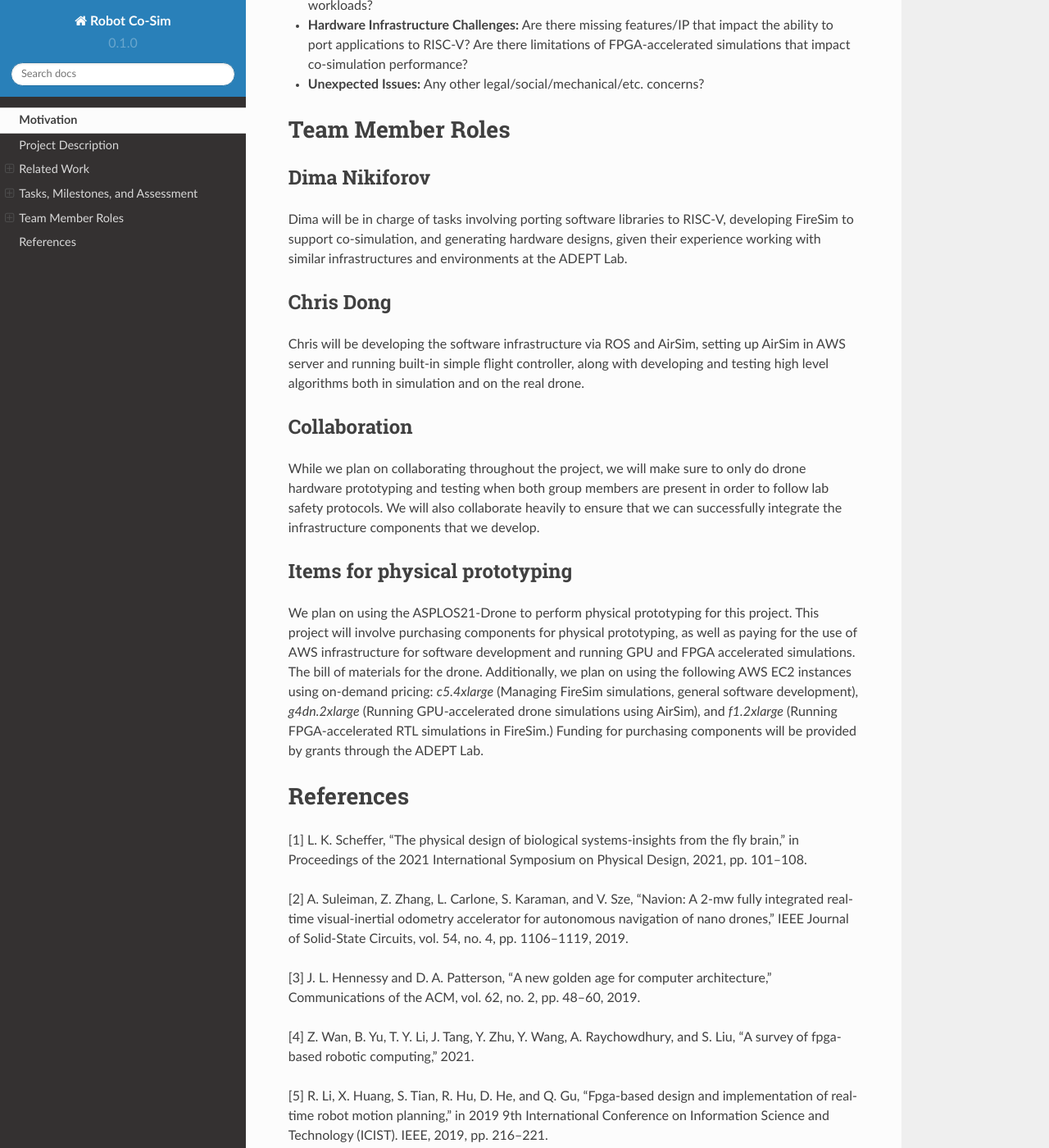
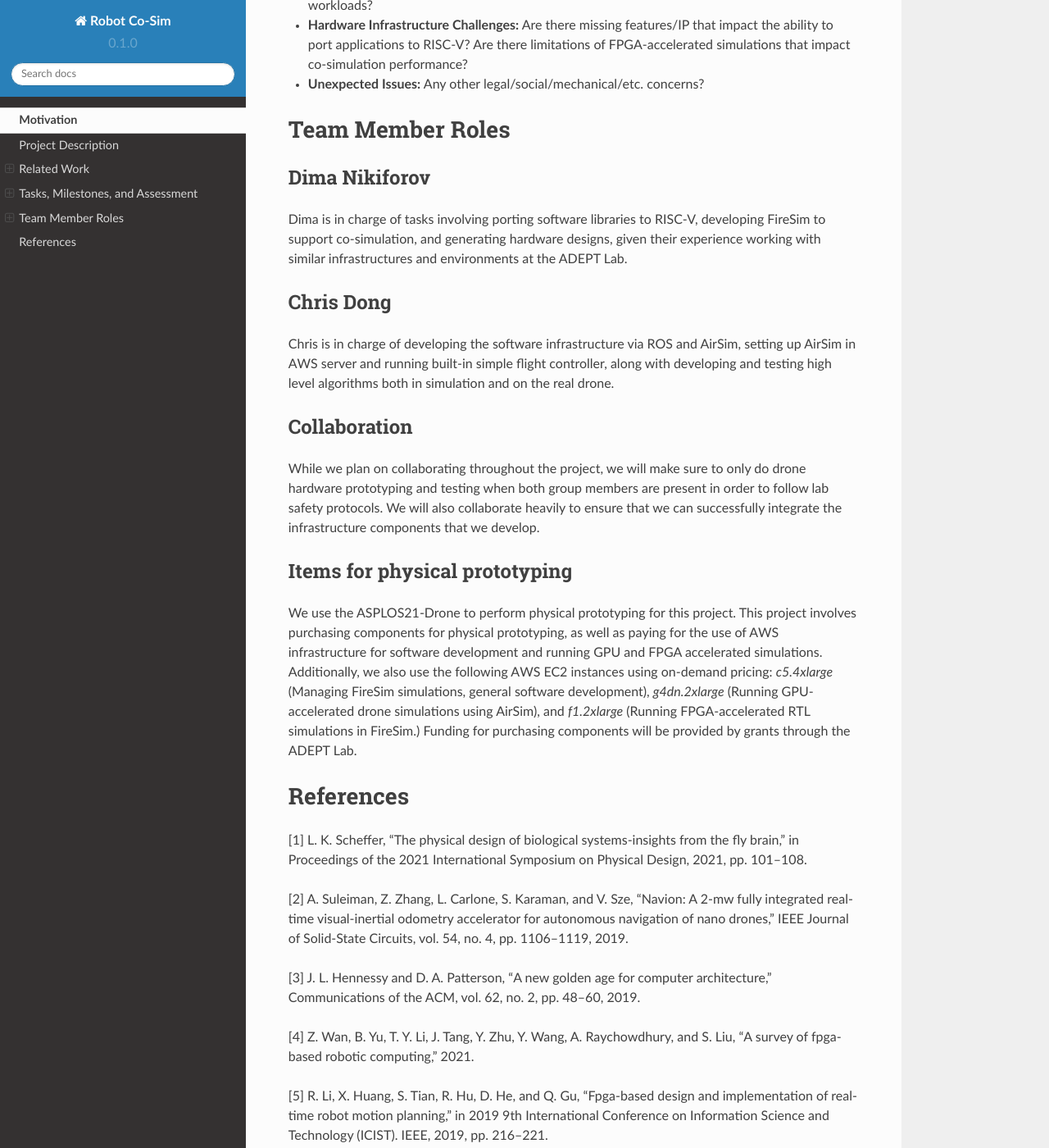
Before and after one commit to CobbledSteel/eecs206a-cosim, a Sphinx documentation site: the page built from docs/source/cosim.rst, in a window 1280 px wide and 1400 px high, scrolled down 5564 px. Shown: the whole window at 82% size. Built offline with Sphinx 7.4.7 and the Read the Docs theme 2.0.0, drawn with Linux system fonts in a browser that asks for light colours; some of the changed text lies outside the part shown.

Commit message:
Update cosim.rst

```diff
--- a/docs/source/cosim.rst
+++ b/docs/source/cosim.rst
@@ -208,11 +208,10 @@
 Tasks, Milestones, and Assessment
 =================================
 
-This project will include a broad range of tasks, and relies heavily on
-infrastructure development. Accounting for this, we do not plan on
-accomplishing every task, given that there might be unexpected issues
+This project includes a broad range of tasks, and relies heavily on
+infrastructure development. Accounting for this, we have not accomplish every task, given that there might be unexpected issues
 related with third-party components. We divided the tasks into Base,
-Target, and Reach, where we plan to complete base tasks by mid November,
+Target, and Reach, where we completed base tasks by mid November,
 Target tasks by the project deadline, and Reach tasks if time permits.
 As this is a continuing research project, we plan on continuing this
 infrastructure development after the semester ends.
@@ -333,7 +332,7 @@
 Dima Nikiforov
 --------------
 
-Dima will be in charge of tasks involving porting software libraries to
+Dima is in charge of tasks involving porting software libraries to
 RISC-V, developing FireSim to support co-simulation, and generating
 hardware designs, given their experience working with similar
 infrastructures and environments at the ADEPT Lab.
@@ -341,7 +340,7 @@
 Chris Dong
 ----------
 
-Chris will be developing the software infrastructure via ROS and AirSim,
+Chris is in charge of developing the software infrastructure via ROS and AirSim,
 setting up AirSim in AWS server and running built-in simple flight
 controller, along with developing and testing high level algorithms both
 in simulation and on the real drone.
@@ -360,12 +359,11 @@
 Items for physical prototyping
 ------------------
 
-We plan on using the ASPLOS21-Drone to perform physical prototyping for
-this project. This project will involve purchasing components for physical
+We use the ASPLOS21-Drone to perform physical prototyping for
+this project. This project involves purchasing components for physical
 prototyping, as well as paying for the use of AWS infrastructure for
 software development and running GPU and FPGA accelerated simulations.
-The bill of materials for the drone. Additionally, we plan on using the
-following AWS EC2 instances using on-demand pricing: `c5.4xlarge`
+Additionally, we also use the following AWS EC2 instances using on-demand pricing: `c5.4xlarge`
 (Managing FireSim simulations, general software development),
 `g4dn.2xlarge` (Running GPU-accelerated drone simulations using AirSim),
 and `f1.2xlarge` (Running FPGA-accelerated RTL simulations in FireSim.)
```
